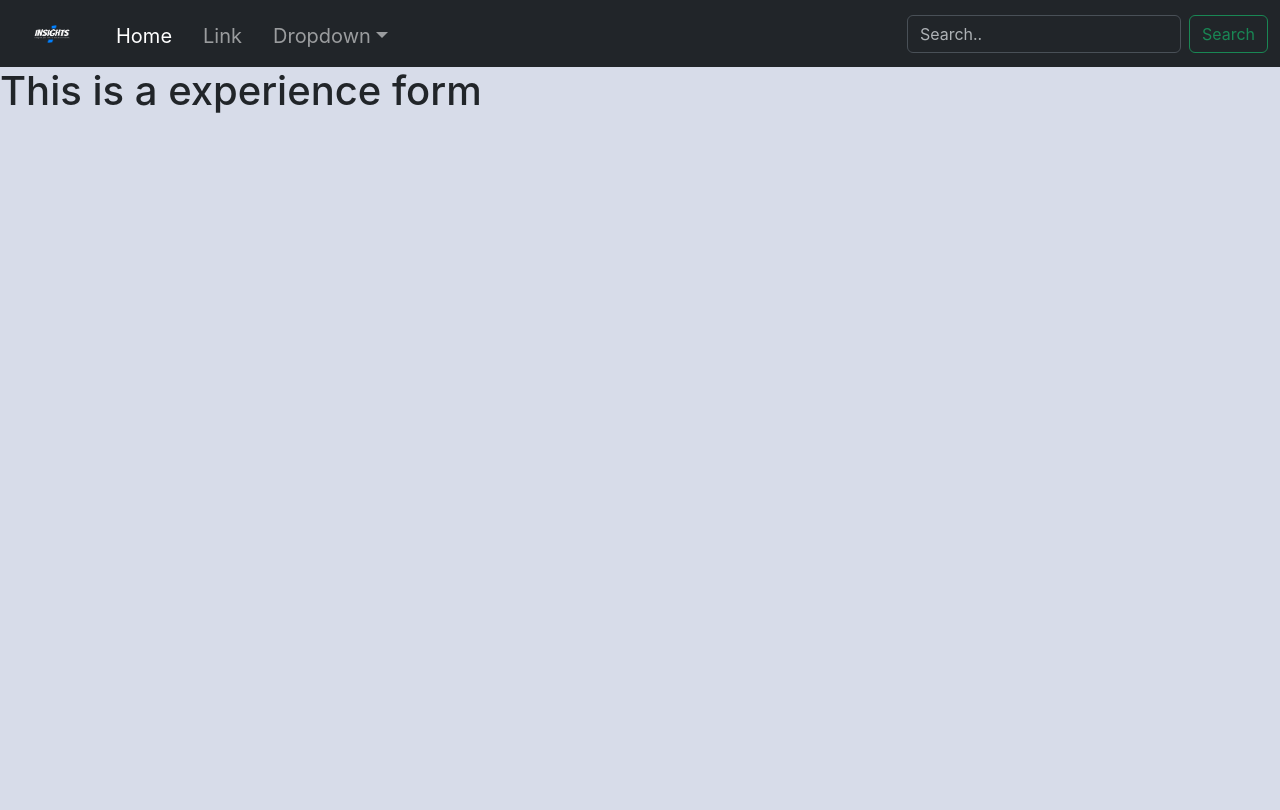
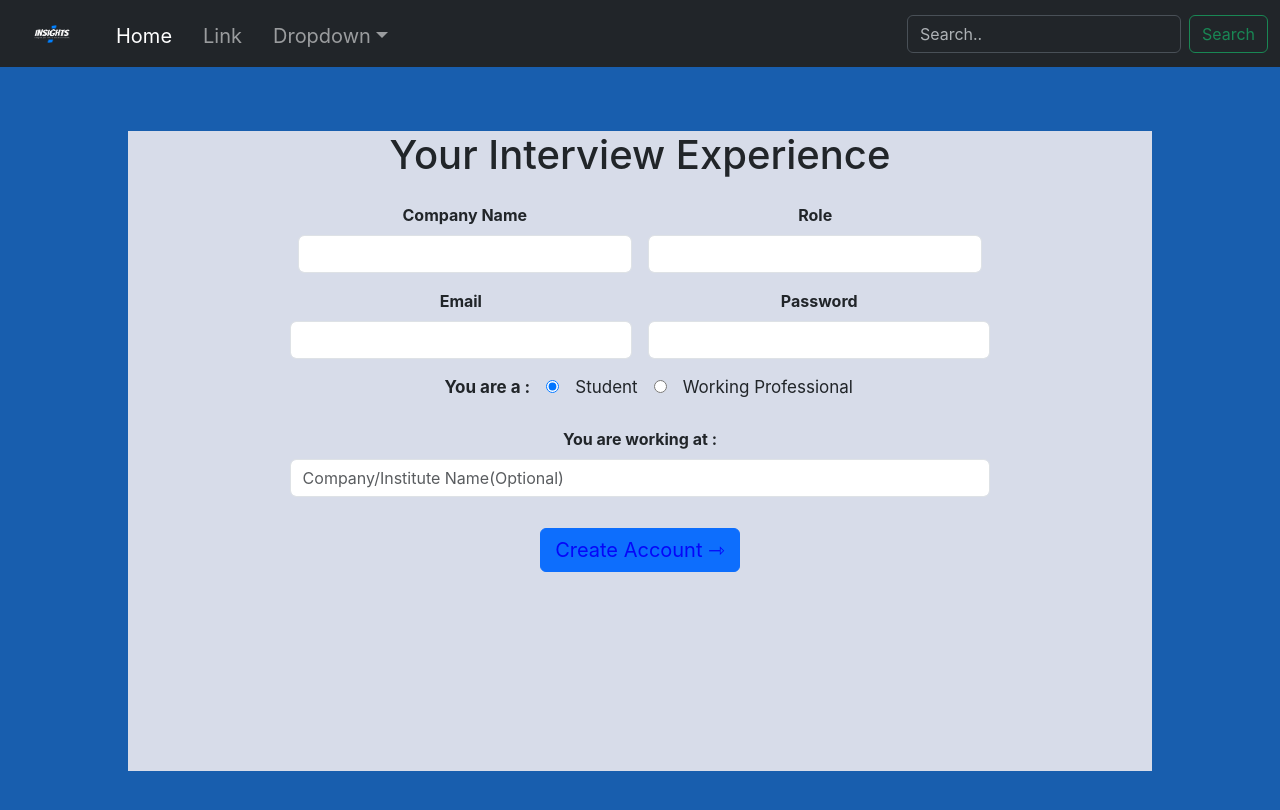
Before and after one commit to HemantShankar/Insights, a React (Create React App) app: page / in a window 1280 px wide. Shown: the top 810 px of the page. Built offline with nearby package versions, Linux system fonts and the light colour scheme.

Commit message:
Updated Experience submission form page

```diff
--- /dev/null
+++ b/src/MyComponents/Experience.css
@@ -0,0 +1,18 @@
+body{
+    background-color: rgb(24, 94, 174);
+}
+
+.page{
+    width: 80vw;
+    text-align: center;
+    height: 80vh;
+    background-color: rgb(215, 220, 233);
+    margin-top: 5%;
+    margin-left: 10%;
+    margin-bottom: 5%;
+}
+
+.exp-heading{
+    text-align: center;
+    margin-top: 1.5%;
+}
--- a/src/MyComponents/Experience.jsx
+++ b/src/MyComponents/Experience.jsx
@@ -1,8 +1,56 @@
 import React from 'react'
+import './Experience.css'
 
 const Experience = () => {
   return (
-    <h1>This is a experience form</h1>
+    <div className="page">
+      <div className="exp-heading">
+        <h1>Your Interview Experience</h1>
+      </div>
+      <form className="row g-3" id='form_signup'>
+        <div className="row g-3">
+          <div className="col">
+            <label htmlFor="inputfirstname" className="form-label">Company Name</label>
+            <input type="text" className="form-control" aria-label="Company name" />
+          </div>
+          <div className="col">
+            <label htmlFor="inputsurname" className="form-label">Role</label>
+            <input type="text" className="form-control" aria-label="Role" />
+          </div>
+        </div>
+        <div className="col-md-6">
+          <label htmlFor="inputEmail4" className="form-label">Email</label>
+          <input type="email" className="form-control" id="inputEmail4" />
+        </div>
+        <div className="col-md-6">
+          <label htmlFor="inputPassword4" className="form-label">Password</label>
+          <input type="password" className="form-control" id="inputPassword4" />
+        </div>
+
+        <div className="form-check">
+          <label htmlFor="inputprofession" className="form-label">You are a :</label>
+          <input className="form-check-input-1 mx-3" type="radio" name="flexRadioDefault" id="flexRadioDefault2" checked />
+          <label className="form-check-label" for="flexRadioDefault2">
+            Student
+          </label>
+          <input className="form-check-input-2 mx-3" type="radio" name="flexRadioDefault" id="flexRadioDefault1" />
+          <label className="form-check-label" for="flexRadioDefault1">
+            Working Professional
+          </label>
+        </div>
+
+        <div className="col-12">
+          <label htmlFor="inputAddress" className="form-label">You are working at :</label>
+          <input type="text" className="form-control" id="inputAddress" placeholder="Company/Institute Name(Optional)" />
+        </div>
+        <div className="col-12" >
+          <button type="submit" className="btn btn-primary" id='submit_button'>Create Account &#8702;</button>
+        </div>
+      </form>
+    </div>
+
+
+
   )
 }
 
```
